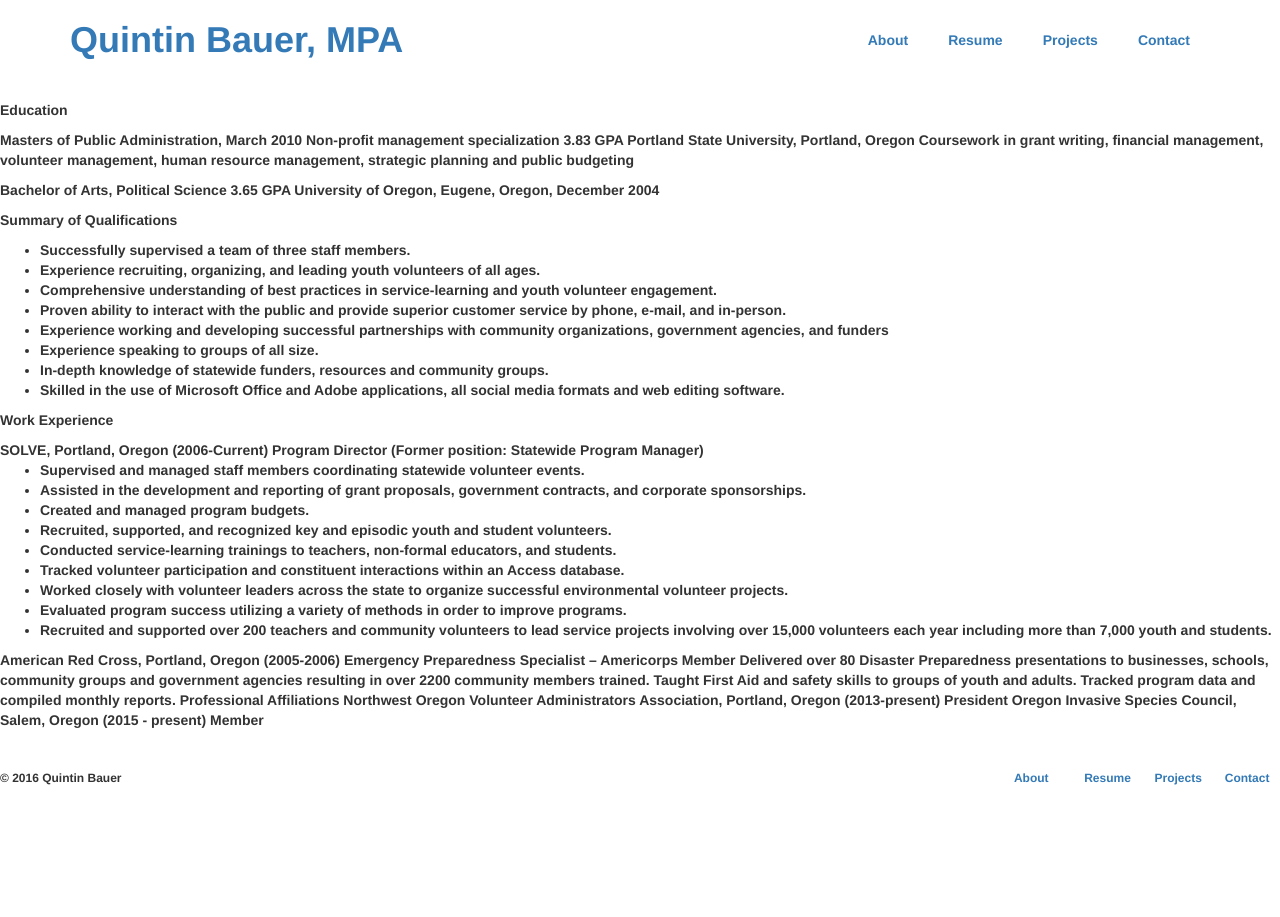
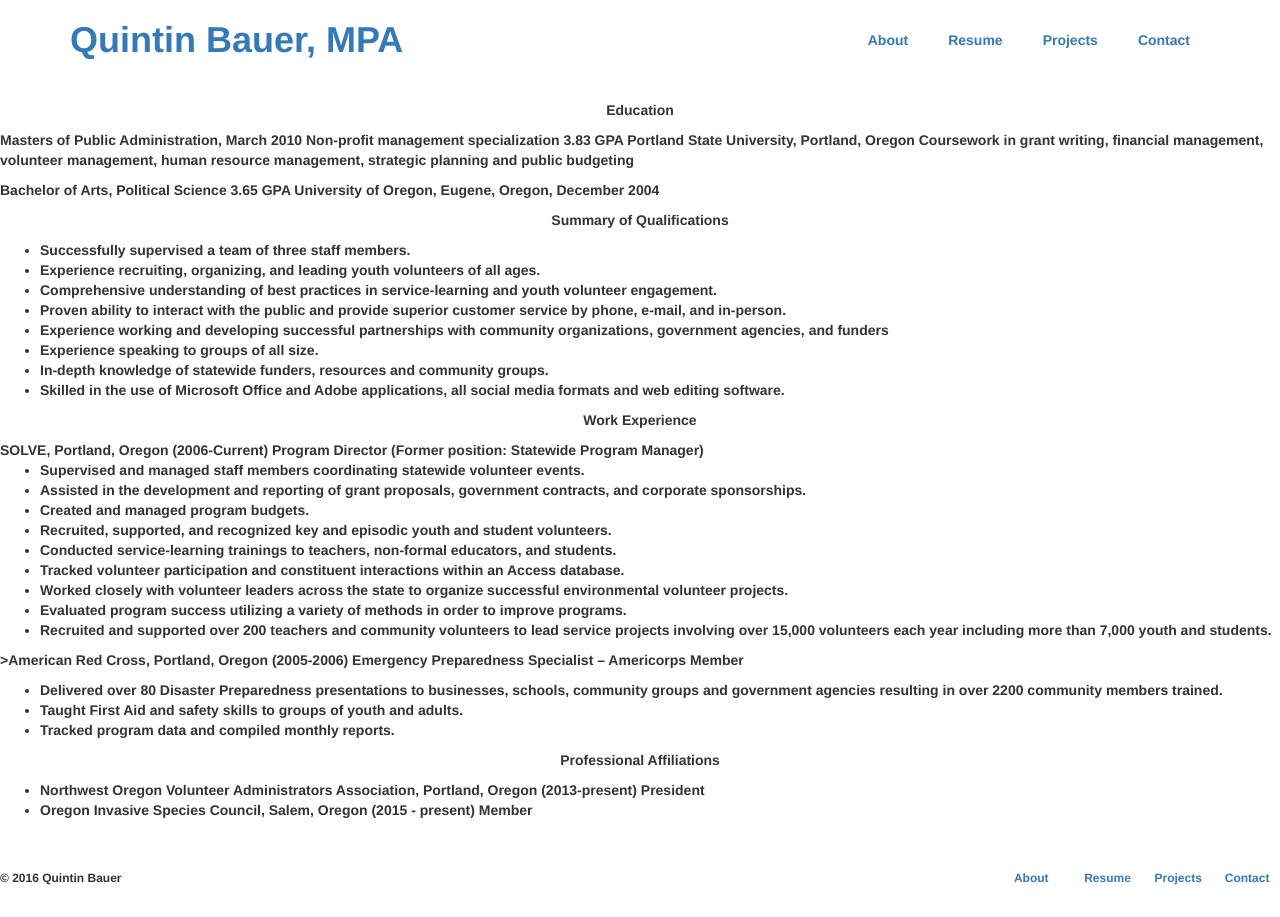
Before and after one commit to qbauer82/qbauer82.github.io, a Jekyll site: the page resume.html, which Jekyll copies as it is, in a window 1280 px wide. Built offline with Jekyll 4.4.1, drawn with Linux system fonts in a browser that asks for light colours.

Commit message:
Update resume.html

```diff
--- a/resume.html
+++ b/resume.html
@@ -17,14 +17,14 @@
 
 </header>
 <projectsmain class="container">
-<p><b>Education</b></p>
+<center><p><b>Education</b></p> </center>
 <p>Masters of Public Administration, March 2010 Non-profit management specialization 3.83 GPA Portland State University, Portland, Oregon
 Coursework in grant writing, financial management, volunteer management, human resource management, strategic planning and public budgeting
 </p>
 <p>
 Bachelor of Arts, Political Science 3.65 GPA University of Oregon, Eugene, Oregon, December 2004
 </p>
-<b><p>Summary of Qualifications</p></b>
+<center><b><p>Summary of Qualifications</p></b></center>
 <ul>
 <li>Successfully supervised a team of three staff members.</li>
 <li>Experience recruiting, organizing, and leading youth volunteers of all ages.</li>
@@ -35,7 +35,7 @@ Bachelor of Arts, Political Science 3.65 GPA University of Oregon, Eugene, Orego
 <li>In-depth knowledge of statewide funders, resources and community groups.</li>
 <li>Skilled in the use of Microsoft Office and Adobe applications, all social media formats and web editing software.</li>
 </ul>
-<b><p>Work Experience</p></b>
+<center><b><p>Work Experience</p></b> </center>
 SOLVE, Portland, Oregon (2006-Current) Program Director (Former position: Statewide Program Manager)
 <ul>
 <li>Supervised and managed staff members coordinating statewide volunteer events.</li>
@@ -49,16 +49,17 @@ SOLVE, Portland, Oregon (2006-Current) Program Director (Former position: Statew
 <li>Recruited and supported over 200 teachers and community volunteers to lead service projects involving over 15,000 volunteers each year including more than 7,000 youth and students.  </li>
 </ul>
 
-American Red Cross, Portland, Oregon (2005-2006) Emergency Preparedness Specialist – Americorps Member
-Delivered over 80 Disaster Preparedness presentations to businesses, schools, community groups and government agencies resulting in over 2200 community members trained.
-Taught First Aid and safety skills to groups of youth and adults.
-Tracked program data and compiled monthly reports.
-
-Professional Affiliations
-Northwest Oregon Volunteer Administrators Association, Portland, Oregon (2013-present) President
-Oregon Invasive Species Council, Salem, Oregon (2015 - present) Member
-
-
+<p>>American Red Cross, Portland, Oregon (2005-2006) Emergency Preparedness Specialist – Americorps Member</p>
+<ul>
+<li>Delivered over 80 Disaster Preparedness presentations to businesses, schools, community groups and government agencies resulting in over 2200 community members trained.  </li>
+<li>Taught First Aid and safety skills to groups of youth and adults.  </li>
+<li>Tracked program data and compiled monthly reports.</li>
+</ul>
+<p><center>Professional Affiliations</center></p>
+<ul>
+<li>Northwest Oregon Volunteer Administrators Association, Portland, Oregon (2013-present) President</li>
+<li>Oregon Invasive Species Council, Salem, Oregon (2015 - present) Member</li>
+</ul>
  </projectsmain>
  <footer class"=container">
    <div class="row">
```
